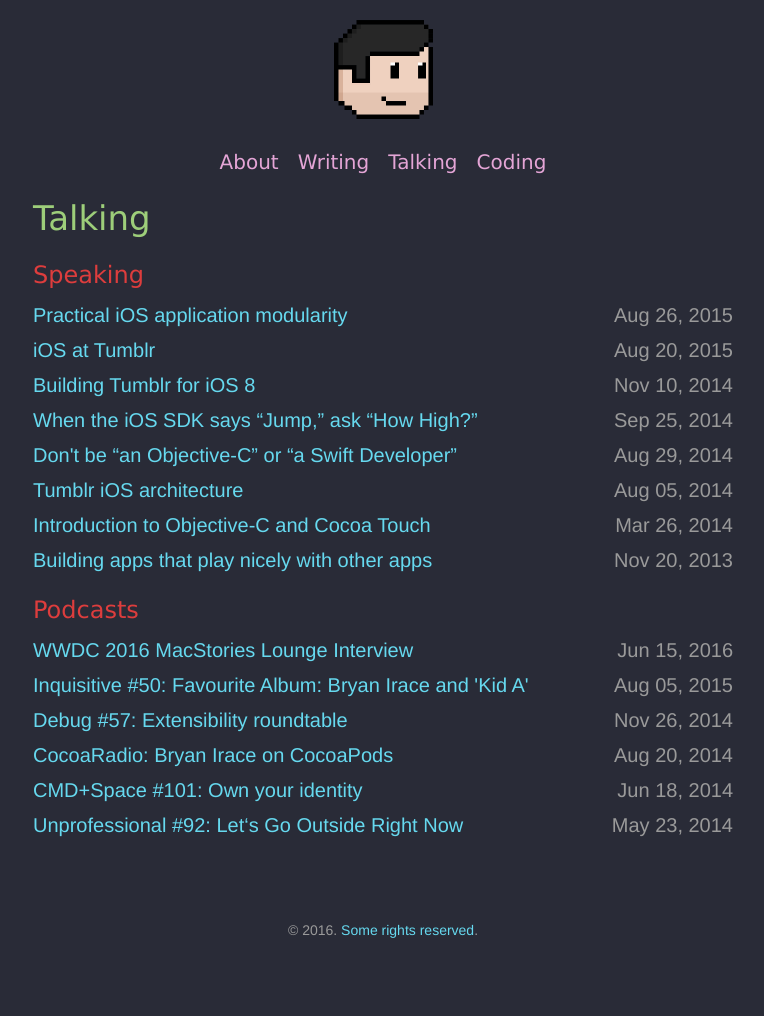
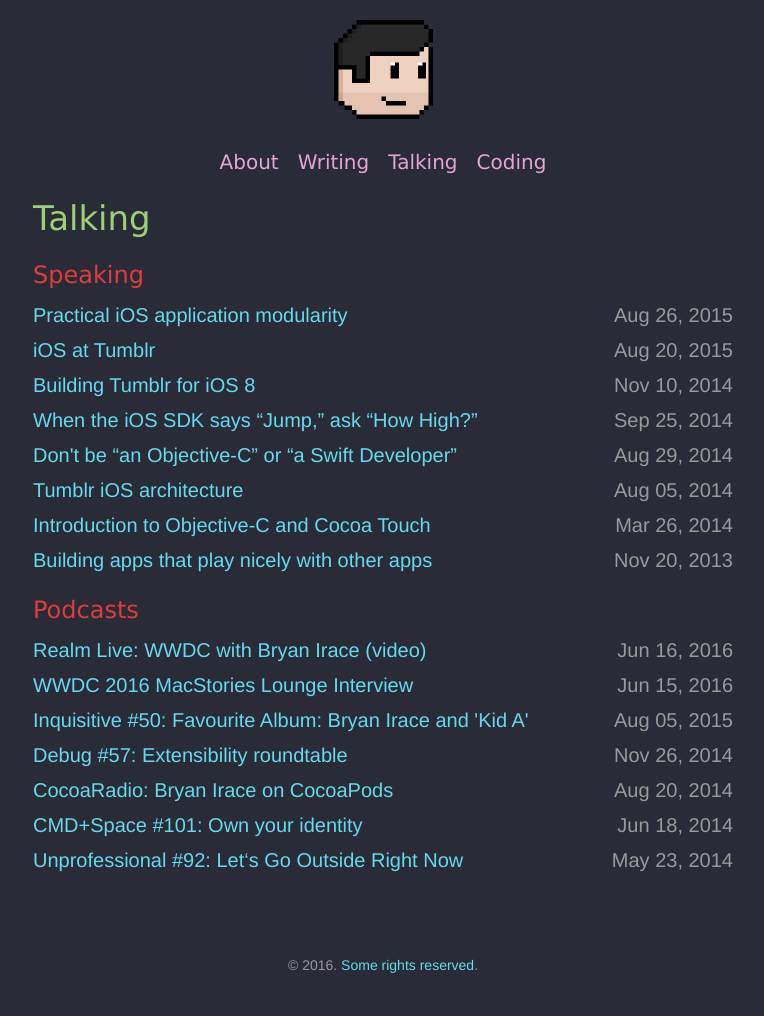
Before and after one commit to irace/irace.github.com, a Jekyll site: the page built from talking.md, in a window 1280 px wide. Shown: the whole page, without its empty margins (257-1021 px from the left). Built offline with Jekyll 4.4.1, drawn with Linux system fonts in a browser that asks for light colours; before the commit the page ends 981 px from its top, so only the background shows below that.

Commit message:
Add Realm WWDC video

```diff
--- a/_data/talking.json
+++ b/_data/talking.json
@@ -43,6 +43,11 @@
   ],
   "podcasts": [
     {
+      "title": "Realm Live: WWDC with Bryan Irace (video)",
+      "url": "https://realm.wistia.com/medias/drh1onny8i",
+      "date": "2016-06-16"
+    },
+    {
       "title": "WWDC 2016 MacStories Lounge Interview",
       "url": "https://soundcloud.com/user-907896436/motiv-bryan-normalized",
       "date": "2016-06-15"
```
Lines whose indentation alone changed are shown as unchanged.
